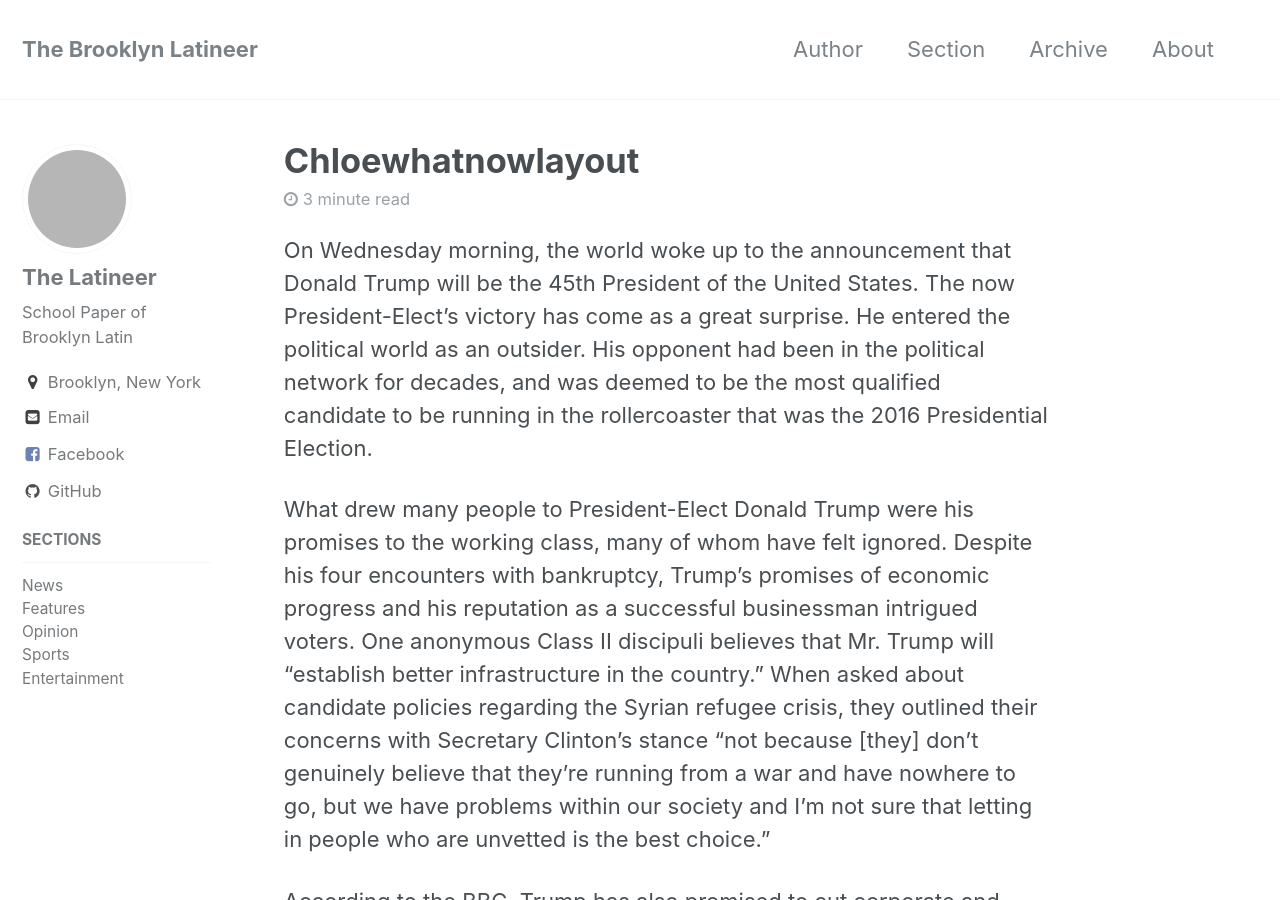
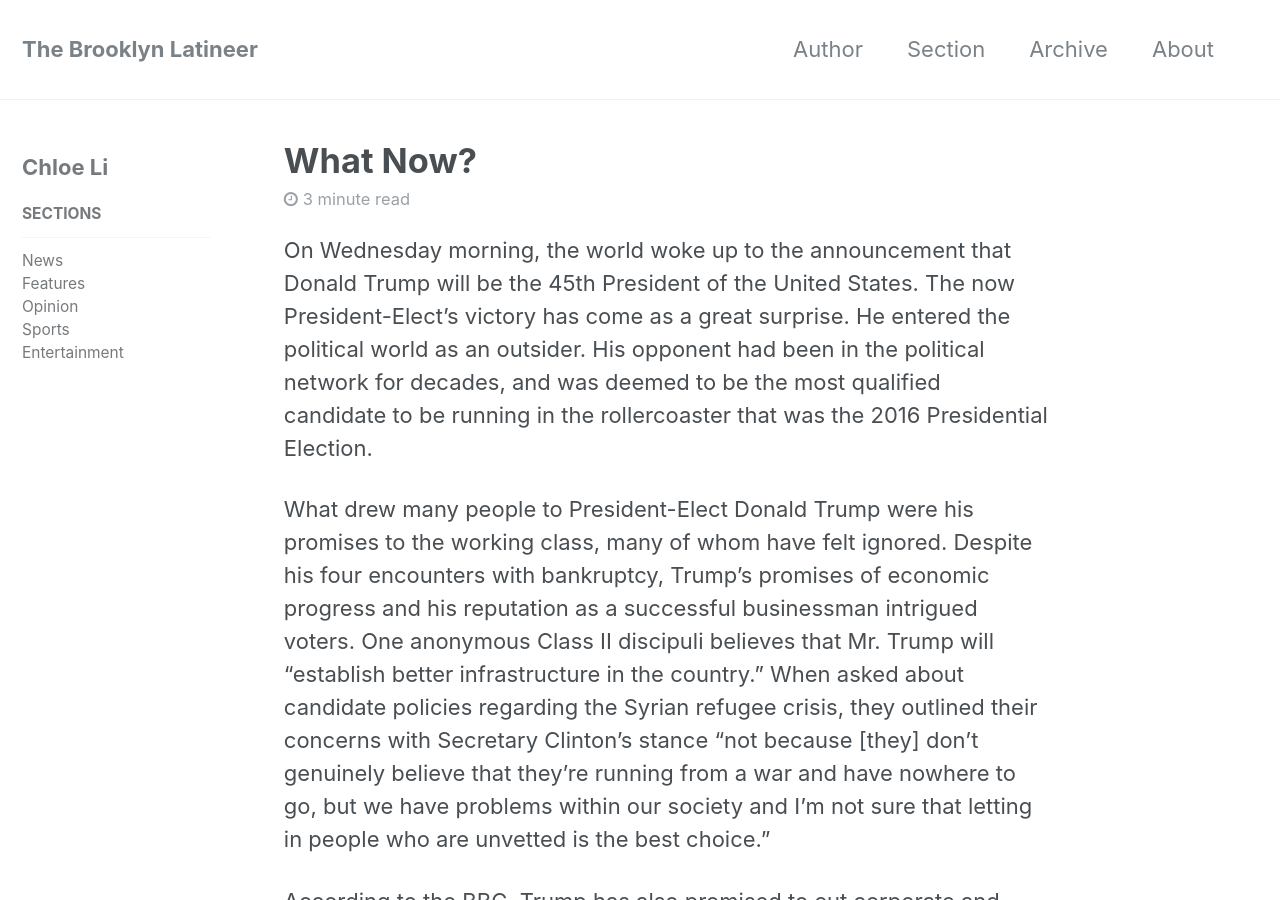
Before and after one commit to rvente/site, a Jekyll site: the page built from _posts/2017-11-15-ChloeWhatNowLayout.md, in a window 1280 px wide and 900 px high. Built offline with Jekyll 4.4.1, drawn with Linux system fonts in a browser that asks for light colours; grey boxes are pictures that could not be loaded.

Commit message:
Update 2017-11-15-ChloeWhatNowLayout.md

```diff
--- a/_posts/2017-11-15-ChloeWhatNowLayout.md
+++ b/_posts/2017-11-15-ChloeWhatNowLayout.md
@@ -1,3 +1,10 @@
+---
+title: "What Now?"
+categories:
+  - news
+author: Chloe Li
+---
+
 On Wednesday morning, the world woke up to the announcement that Donald Trump will be the 45th President of the United States. The now President-Elect's victory has come as a great surprise. He entered the political world as an outsider. His opponent had been in the political network for decades, and was deemed to be the most qualified candidate to be running in the rollercoaster that was the 2016 Presidential Election.
 
 What drew many people to President-Elect Donald Trump were his promises to the working class, many of whom have felt ignored. Despite his four encounters with bankruptcy, Trump's promises of economic progress and his reputation as a successful businessman intrigued voters. One anonymous Class II discipuli believes that Mr. Trump will "establish better infrastructure in the country." When asked about candidate policies regarding the Syrian refugee crisis, they outlined their concerns with Secretary Clinton's stance "not because [they] don't genuinely believe that they're running from a war and have nowhere to go, but we have problems within our society and I'm not sure that letting in people who are unvetted is the best choice."
```
